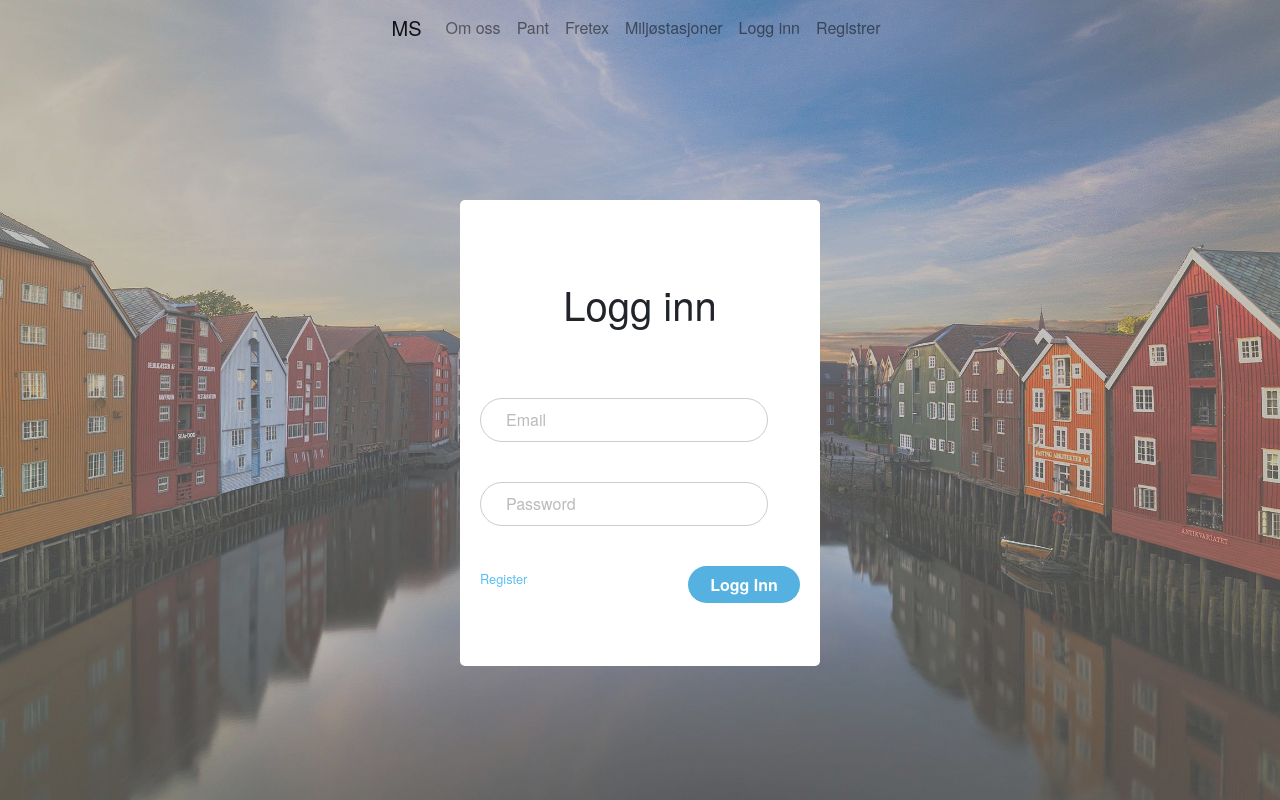
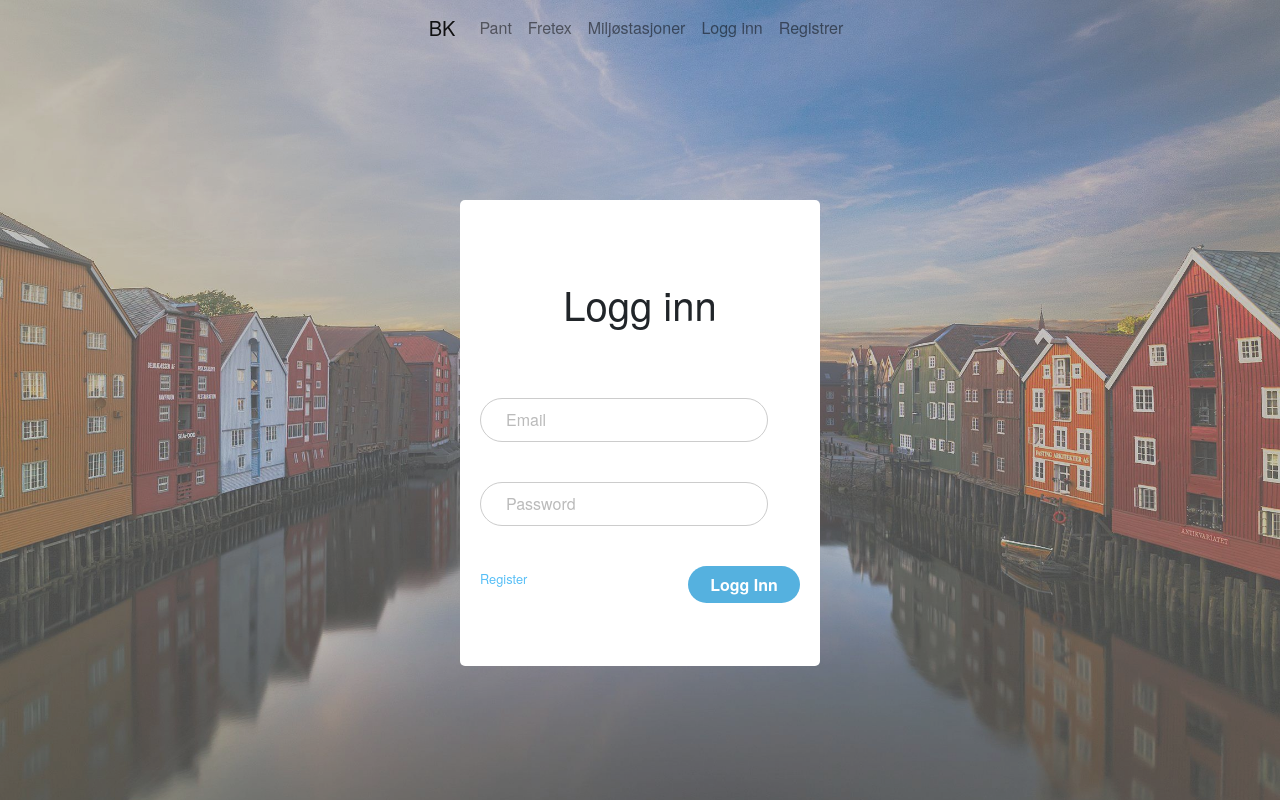
Before and after one commit to helenemolberg/blikvitt, a Flask app: page /login in a window 1280 px wide. Run offline with Flask 2, Linux system fonts and the light colour scheme; some libraries are stand-ins or nearby versions.

Commit message:
fixed navbar

```diff
--- a/templates/userLogin.html
+++ b/templates/userLogin.html
@@ -123,11 +123,8 @@ input[type="submit"].login:focus{outline: none;}
 
 <div class="navBar">
     <nav class="navbar fixed-top navbar-expand-lg navbar-light justify-content-center">
-        <a class="navbar-brand" href="/">MS</a>
+        <a class="navbar-brand" href="/">BK</a>
         <ul class="navbar-nav">
-            <li class="nav-item">
-                <a class="nav-link" href="#">Om oss</a>
-            </li>
             <li class="nav-item">
                 <a class="nav-link" href="/pant">Pant</a>
             </li>
```
